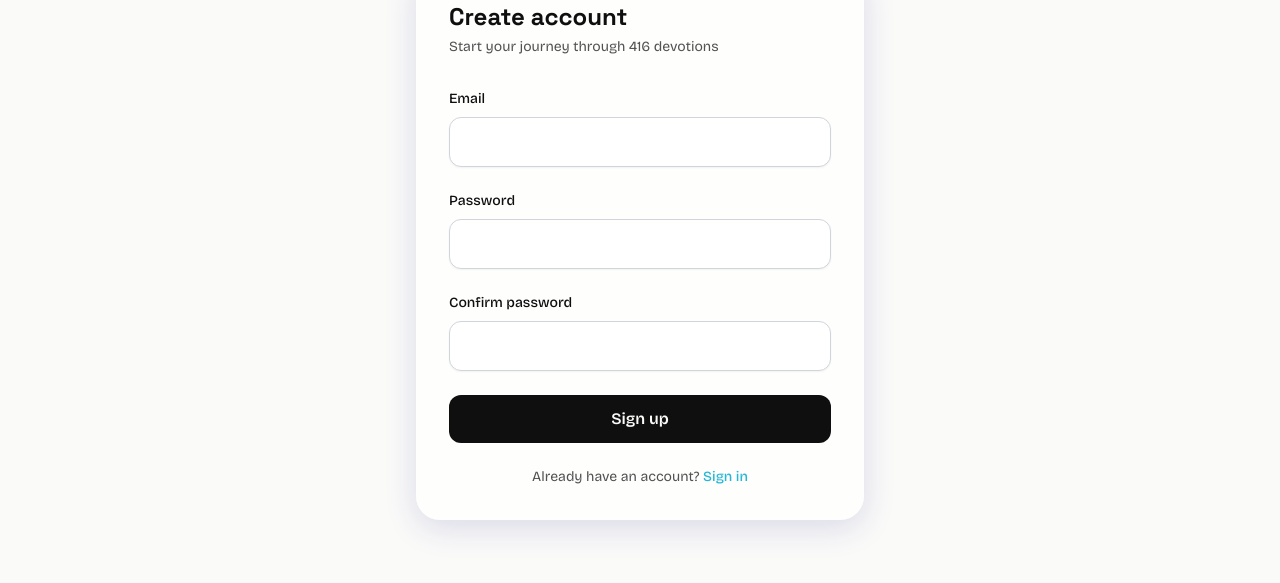
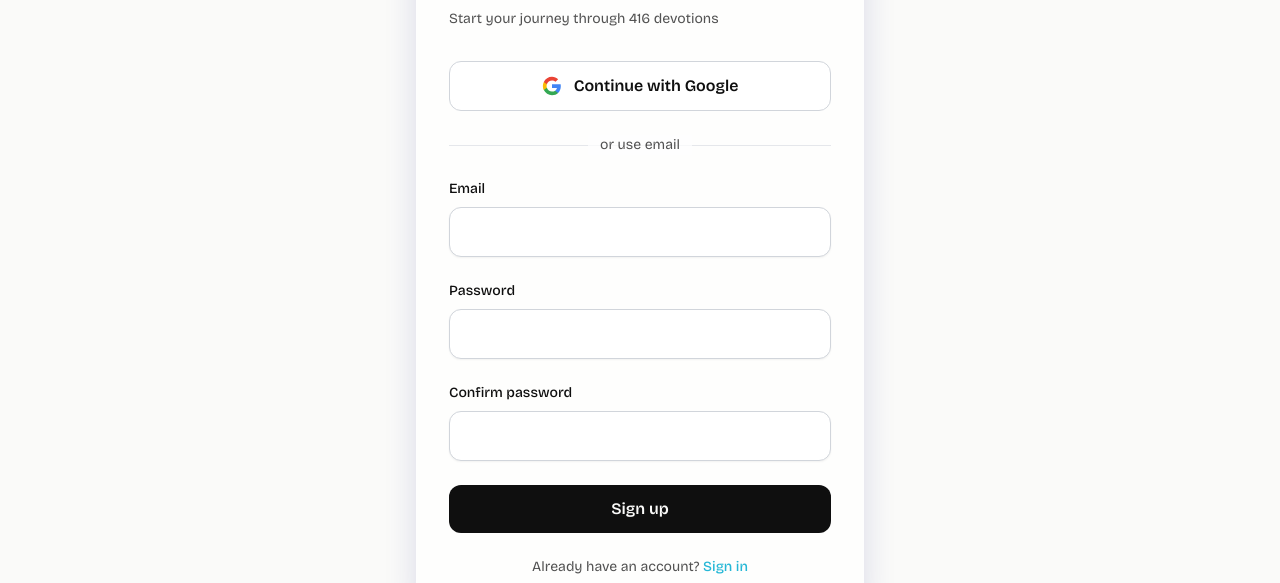
Before and after one commit to kiwibuddy/Spheres-Website, a Next.js app: page /signup in a window 1280 px wide. Shown: the part 156-739 px from the top of the page. Built offline with nearby package versions, Linux system fonts and the light colour scheme; no server answers.

Commit message:
Add Google auth and server-side email sign-in

```diff
--- a/src/app/(auth)/login/page.tsx
+++ b/src/app/(auth)/login/page.tsx
@@ -7,6 +7,8 @@ import { useForm } from 'react-hook-form'
 import { zodResolver } from '@hookform/resolvers/zod'
 import { z } from 'zod'
 import { createClient } from '@/lib/supabase/client'
+import { signInWithPasswordAction } from '@/lib/auth/actions'
+import { AuthGoogleButton, AuthDivider } from '@/components/features/AuthGoogleButton'
 
 const schema = z.object({
   email: z.string().email('Invalid email'),
@@ -19,7 +21,10 @@ function LoginForm() {
   const router = useRouter()
   const searchParams = useSearchParams()
   const redirectTo = searchParams.get('redirect') || '/dashboard'
-  const [error, setError] = useState<string | null>(null)
+  const authError = searchParams.get('error') === 'auth'
+  const [error, setError] = useState<string | null>(
+    authError ? 'Google sign-in failed. Please try again or use email.' : null
+  )
   const {
     register,
     handleSubmit,
@@ -29,31 +34,22 @@ function LoginForm() {
   useEffect(() => {
     const supabase = createClient()
     if (!supabase) return
-    supabase.auth.getSession().then(({ data: { session } }) => {
-      if (session) {
-        router.replace(redirectTo.startsWith('/') ? redirectTo : '/dashboard')
-      }
-    })
+    supabase.auth
+      .getSession()
+      .then(({ data: { session } }) => {
+        if (session) {
+          router.replace(redirectTo.startsWith('/') ? redirectTo : '/dashboard')
+        }
+      })
+      .catch(() => {
+        // Session check is optional; server action handles sign-in
+      })
   }, [router, redirectTo])
 
   async function onSubmit(data: FormData) {
     setError(null)
-    try {
-      const supabase = createClient()
-      if (!supabase) {
-        setError('Sign-in is not configured. In Vercel: Project → Settings → Environment Variables, add NEXT_PUBLIC_SUPABASE_URL and NEXT_PUBLIC_SUPABASE_ANON_KEY, then redeploy.')
-        return
-      }
-      const { error: signInError } = await supabase.auth.signInWithPassword({ email: data.email, password: data.password })
-      if (signInError) {
-        setError(signInError.message)
-        return
-      }
-      router.push(redirectTo.startsWith('/') ? redirectTo : '/dashboard')
-      router.refresh()
-    } catch (e) {
-      setError(e instanceof Error ? e.message : 'Something went wrong')
-    }
+    const result = await signInWithPasswordAction(data.email, data.password, redirectTo)
+    if (result?.error) setError(result.error)
   }
 
   return (
@@ -61,7 +57,13 @@ function LoginForm() {
       <div className="w-full max-w-md rounded-3xl border border-white/20 bg-white/70 p-8 shadow-glass">
         <h1 className="font-heading text-2xl font-bold text-text-primary">Sign in</h1>
         <p className="mt-1 text-sm text-text-secondary">Access your progress and devotions</p>
-        <form onSubmit={handleSubmit(onSubmit)} className="mt-8 space-y-6">
+
+        <div className="mt-8">
+          <AuthGoogleButton redirectTo={redirectTo} />
+        </div>
+        <AuthDivider />
+
+        <form onSubmit={handleSubmit(onSubmit)} className="space-y-6">
           {error && (
             <div className="rounded-lg bg-red-100 px-4 py-3 text-sm text-red-800" role="alert">
               {error}
--- a/src/app/(auth)/signup/page.tsx
+++ b/src/app/(auth)/signup/page.tsx
@@ -7,6 +7,8 @@ import { useForm } from 'react-hook-form'
 import { zodResolver } from '@hookform/resolvers/zod'
 import { z } from 'zod'
 import { createClient } from '@/lib/supabase/client'
+import { signUpWithPasswordAction } from '@/lib/auth/actions'
+import { AuthGoogleButton, AuthDivider } from '@/components/features/AuthGoogleButton'
 
 const schema = z
   .object({
@@ -21,7 +23,7 @@ type FormData = z.infer<typeof schema>
 export default function SignupPage() {
   const router = useRouter()
   const [error, setError] = useState<string | null>(null)
-  const [success, setSuccess] = useState(false)
+  const [successMessage, setSuccessMessage] = useState<string | null>(null)
   const {
     register,
     handleSubmit,
@@ -31,37 +33,32 @@ export default function SignupPage() {
   useEffect(() => {
     const supabase = createClient()
     if (!supabase) return
-    supabase.auth.getSession().then(({ data: { session } }) => {
-      if (session) router.replace('/dashboard')
-    })
+    supabase.auth
+      .getSession()
+      .then(({ data: { session } }) => {
+        if (session) router.replace('/dashboard')
+      })
+      .catch(() => {})
   }, [router])
 
   async function onSubmit(data: FormData) {
     setError(null)
-    try {
-      const supabase = createClient()
-      if (!supabase) {
-        setError('Sign-up is not configured. In Vercel: Project → Settings → Environment Variables, add NEXT_PUBLIC_SUPABASE_URL and NEXT_PUBLIC_SUPABASE_ANON_KEY, then redeploy.')
-        return
-      }
-      const { error: signUpError } = await supabase.auth.signUp({ email: data.email, password: data.password })
-      if (signUpError) {
-        setError(signUpError.message)
-        return
-      }
-      setSuccess(true)
-      router.push('/dashboard')
-      router.refresh()
-    } catch (e) {
-      setError(e instanceof Error ? e.message : 'Something went wrong')
+    setSuccessMessage(null)
+    const result = await signUpWithPasswordAction(data.email, data.password)
+    if (result?.error) {
+      setError(result.error)
+      return
+    }
+    if (result?.success && result.message) {
+      setSuccessMessage(result.message)
     }
   }
 
-  if (success) {
+  if (successMessage) {
     return (
       <div className="flex min-h-screen items-center justify-center px-6">
-        <div className="rounded-3xl border border-white/20 bg-white/70 p-8 text-center shadow-glass">
-          <p className="text-text-primary">Check your email to confirm your account.</p>
+        <div className="w-full max-w-md rounded-3xl border border-white/20 bg-white/70 p-8 text-center shadow-glass">
+          <p className="text-text-primary">{successMessage}</p>
           <Link href="/login" className="mt-4 inline-block font-medium text-education hover:underline">
             Back to sign in
           </Link>
@@ -75,7 +72,13 @@ export default function SignupPage() {
       <div className="w-full max-w-md rounded-3xl border border-white/20 bg-white/70 p-8 shadow-glass">
         <h1 className="font-heading text-2xl font-bold text-text-primary">Create account</h1>
         <p className="mt-1 text-sm text-text-secondary">Start your journey through 416 devotions</p>
-        <form onSubmit={handleSubmit(onSubmit)} className="mt-8 space-y-6">
+
+        <div className="mt-8">
+          <AuthGoogleButton redirectTo="/dashboard" />
+        </div>
+        <AuthDivider />
+
+        <form onSubmit={handleSubmit(onSubmit)} className="space-y-6">
           {error && (
             <div className="rounded-lg bg-red-100 px-4 py-3 text-sm text-red-800" role="alert">
               {error}
--- /dev/null
+++ b/src/components/features/AuthGoogleButton.tsx
@@ -0,0 +1,78 @@
+'use client'
+
+import { useState } from 'react'
+import { getGoogleSignInUrl } from '@/lib/auth/actions'
+
+interface AuthGoogleButtonProps {
+  redirectTo?: string
+}
+
+export function AuthGoogleButton({ redirectTo = '/dashboard' }: AuthGoogleButtonProps) {
+  const [loading, setLoading] = useState(false)
+  const [error, setError] = useState<string | null>(null)
+
+  async function handleGoogleSignIn() {
+    setLoading(true)
+    setError(null)
+    const result = await getGoogleSignInUrl(redirectTo)
+    if (result.error) {
+      setError(result.error)
+      setLoading(false)
+      return
+    }
+    if (result.url) {
+      window.location.href = result.url
+    }
+  }
+
+  return (
+    <div>
+      <button
+        type="button"
+        onClick={handleGoogleSignIn}
+        disabled={loading}
+        className="flex w-full items-center justify-center gap-3 rounded-xl border border-gray-300 bg-white py-3 font-semibold text-text-primary transition hover:bg-gray-50 disabled:opacity-50"
+      >
+        <svg width="20" height="20" viewBox="0 0 24 24" aria-hidden>
+          <path
+            fill="#4285F4"
+            d="M22.56 12.25c0-.78-.07-1.53-.2-2.25H12v4.26h5.92c-.26 1.37-1.04 2.53-2.21 3.31v2.77h3.57c2.08-1.92 3.28-4.74 3.28-8.09z"
+          />
+          <path
+            fill="#34A853"
+            d="M12 23c2.97 0 5.46-.98 7.28-2.66l-3.57-2.77c-.98.66-2.23 1.06-3.71 1.06-2.86 0-5.29-1.93-6.16-4.53H2.18v2.84C3.99 20.53 7.7 23 12 23z"
+          />
+          <path
+            fill="#FBBC05"
+            d="M5.84 14.09c-.22-.66-.35-1.36-.35-2.09s.13-1.43.35-2.09V7.07H2.18C1.43 8.55 1 10.22 1 12s.43 3.45 1.18 4.93l2.85-2.22.81-.62z"
+          />
+          <path
+            fill="#EA4335"
+            d="M12 5.38c1.62 0 3.06.56 4.21 1.64l3.15-3.15C17.45 2.09 14.97 1 12 1 7.7 1 3.99 3.47 2.18 7.07l3.66 2.84c.87-2.6 3.3-4.53 6.16-4.53z"
+          />
+        </svg>
+        {loading ? 'Redirecting…' : 'Continue with Google'}
+      </button>
+      {error && (
+        <p className="mt-2 text-center text-sm text-red-600" role="alert">
+          {error}
+        </p>
+      )}
+    </div>
+  )
+}
+
+function AuthDivider() {
+  return (
+    <div className="relative my-6">
+      <div className="absolute inset-0 flex items-center" aria-hidden>
+        <div className="w-full border-t border-gray-200" />
+      </div>
+      <div className="relative flex justify-center text-sm">
+        <span className="bg-white/70 px-3 text-text-secondary">or use email</span>
+      </div>
+    </div>
+  )
+}
+
+export { AuthDivider }
--- /dev/null
+++ b/src/lib/auth/actions.ts
@@ -0,0 +1,100 @@
+'use server'
+
+import { createClient } from '@/lib/supabase/server'
+import { redirect } from 'next/navigation'
+import { revalidatePath } from 'next/cache'
+
+function getSiteUrl(): string {
+  if (process.env.NEXT_PUBLIC_SITE_URL) return process.env.NEXT_PUBLIC_SITE_URL.replace(/\/$/, '')
+  if (process.env.VERCEL_URL) return `https://${process.env.VERCEL_URL}`
+  return 'http://localhost:3000'
+}
+
+export type AuthActionResult = { error?: string; success?: boolean; message?: string; url?: string }
+
+export async function signInWithPasswordAction(
+  email: string,
+  password: string,
+  redirectTo = '/dashboard'
+): Promise<AuthActionResult> {
+  const supabase = await createClient()
+  if (!supabase) {
+    return {
+      error:
+        'Sign-in is not configured. Add NEXT_PUBLIC_SUPABASE_URL and NEXT_PUBLIC_SUPABASE_ANON_KEY in Vercel, then redeploy.',
+    }
+  }
+
+  try {
+    const { error } = await supabase.auth.signInWithPassword({ email, password })
+    if (error) return { error: error.message }
+  } catch (e) {
+    const message = e instanceof Error ? e.message : 'Sign-in failed'
+    return {
+      error:
+        message === 'Load failed' || message === 'Failed to fetch'
+          ? 'Could not reach the auth server. Check your connection, or try “Continue with Google”.'
+          : message,
+    }
+  }
+
+  revalidatePath('/', 'layout')
+  redirect(redirectTo.startsWith('/') ? redirectTo : '/dashboard')
+}
+
+export async function signUpWithPasswordAction(
+  email: string,
+  password: string
+): Promise<AuthActionResult> {
+  const supabase = await createClient()
+  if (!supabase) {
+    return {
+      error:
+        'Sign-up is not configured. Add NEXT_PUBLIC_SUPABASE_URL and NEXT_PUBLIC_SUPABASE_ANON_KEY in Vercel, then redeploy.',
+    }
+  }
+
+  try {
+    const { data, error } = await supabase.auth.signUp({ email, password })
+    if (error) return { error: error.message }
+    if (data.session) {
+      revalidatePath('/', 'layout')
+      redirect('/dashboard')
+    }
+    return { success: true, message: 'Check your email to confirm your account, then sign in.' }
+  } catch (e) {
+    const message = e instanceof Error ? e.message : 'Sign-up failed'
+    return {
+      error:
+        message === 'Load failed' || message === 'Failed to fetch'
+          ? 'Could not reach the auth server. Check your connection, or try “Continue with Google”.'
+          : message,
+    }
+  }
+}
+
+export async function getGoogleSignInUrl(redirectTo = '/dashboard'): Promise<AuthActionResult> {
+  const supabase = await createClient()
+  if (!supabase) {
+    return { error: 'Google sign-in is not configured yet.' }
+  }
+
+  const safeRedirect = redirectTo.startsWith('/') ? redirectTo : '/dashboard'
+  const callbackUrl = `${getSiteUrl()}/auth/callback?next=${encodeURIComponent(safeRedirect)}`
+
+  try {
+    const { data, error } = await supabase.auth.signInWithOAuth({
+      provider: 'google',
+      options: {
+        redirectTo: callbackUrl,
+        skipBrowserRedirect: true,
+      },
+    })
+    if (error) return { error: error.message }
+    if (!data.url) return { error: 'Google sign-in is not enabled. Enable Google in Supabase → Authentication → Providers.' }
+    return { url: data.url }
+  } catch (e) {
+    const message = e instanceof Error ? e.message : 'Google sign-in failed'
+    return { error: message }
+  }
+}
```
Also changed, not shown: src/app/auth/callback/route.ts (added, +21 -0 lines), 2 other files (tests, documents, lock files or other folders).
